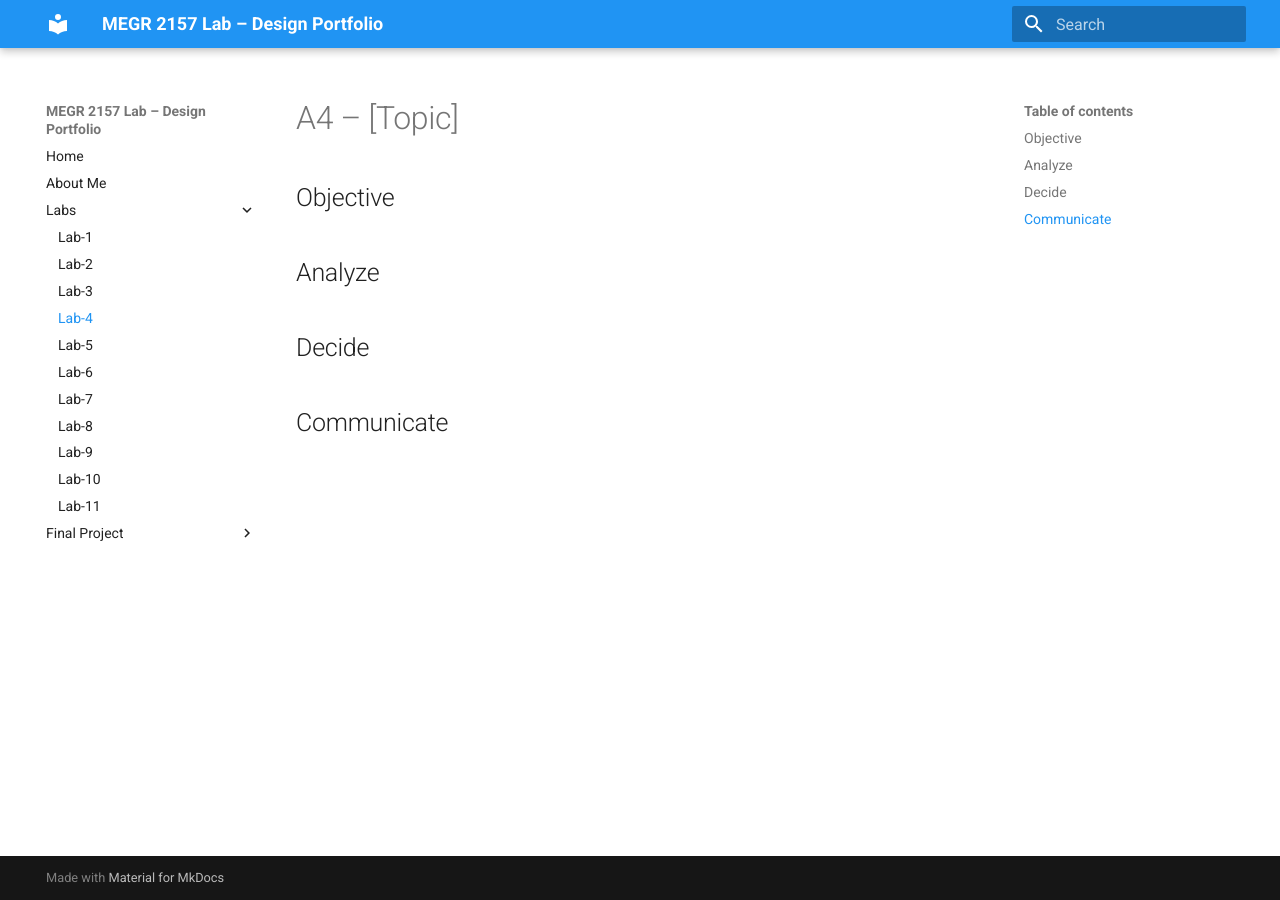
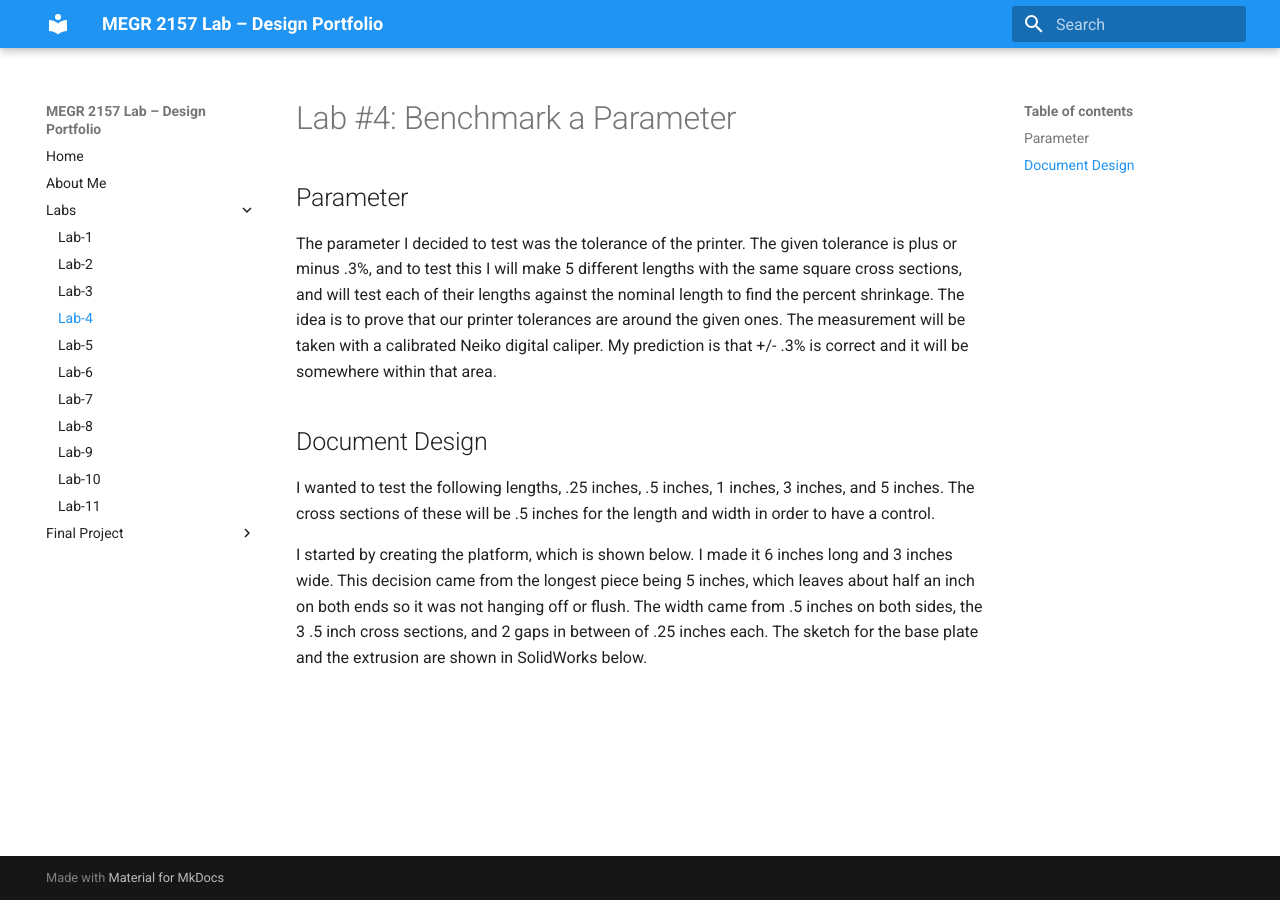
Before and after one commit to mgrego35/Morgan-Gregory-Lab-Portfolio, an MkDocs documentation site: the page built from docs/Labs/L04/index.md, in a window 1280 px wide. Built offline with MkDocs 1.6.1 and Material for MkDocs 9.7.7, drawn with Linux system fonts in a browser that asks for light colours.

Commit message:
Update index.md

```diff
--- a/docs/Labs/L04/index.md
+++ b/docs/Labs/L04/index.md
@@ -1,12 +1,11 @@
-# A4 – [Topic]
+# Lab #4: Benchmark a Parameter
 
-## Objective
+## Parameter
 
+The parameter I decided to test was the tolerance of the printer. The given tolerance is plus or minus .3%, and to test this I will make 5 different lengths with the same square cross sections, and will test each of their lengths against the nominal length to find the percent shrinkage. The idea is to prove that our printer tolerances are around the given ones. The measurement will be taken with a calibrated Neiko digital caliper. My prediction is that +/- .3% is correct and it will be somewhere within that area.
 
-## Analyze
+## Document Design
 
+I wanted to test the following lengths, .25 inches, .5 inches, 1 inches, 3 inches, and 5 inches. The cross sections of these will be .5 inches for the length and width in order to have a control.
 
-## Decide
-
-
-## Communicate
+I started by creating the platform, which is shown below. I made it 6 inches long and 3 inches wide. This decision came from the longest piece being 5 inches, which leaves about half an inch on both ends so it was not hanging off or flush. The width came from .5 inches on both sides, the 3 .5 inch cross sections, and 2 gaps in between of .25 inches each. The sketch for the base plate and the extrusion are shown in SolidWorks below.
```
